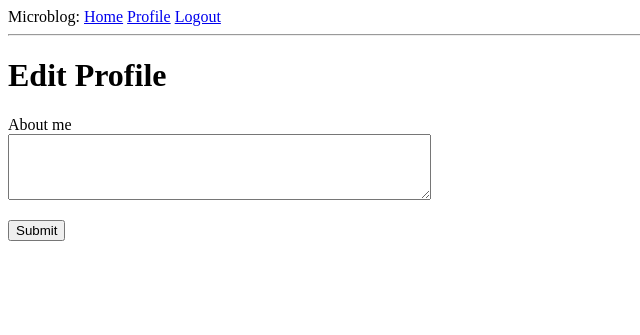
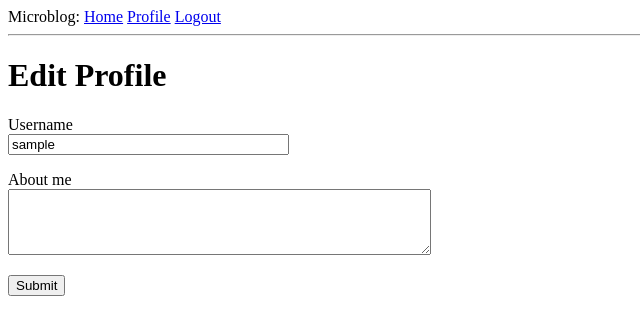
Before and after one commit to vruyam/microblog, a Flask app: page /edit_profile in a window 1280 px wide. Shown: the top 335 px of the page, without its empty margins (0-640 px from the left). Run offline with Flask 2, Linux system fonts and the light colour scheme; the visitor is signed in with stand-in values (Sample User, id 1); data comes from the database, SQL or seed files in the repository; both versions use the stored data as it was after the commit.

Commit message:
error handling ands creating logs

```diff
--- a/app/forms.py
+++ b/app/forms.py
@@ -4,9 +4,19 @@ from wtforms.validators import ValidationError, DataRequired, Email, EqualTo, Le
 from app.models import User
 
 class EditProfileForm(FlaskForm):
-    # username = StringField('Username', validators=[DataRequired()])
-    about_me = TextAreaField('About me', validators=[Length(min=0, max=140)])
-    submit = SubmitField('Submit')
+	username = StringField('Username', validators=[DataRequired()])
+	about_me = TextAreaField('About me', validators=[Length(min=0, max=140)])
+	submit = SubmitField('Submit')
+
+	def __init__(self, original_username, *args, **kwargs):
+		super(EditProfileForm, self).__init__(*args, **kwargs)
+		self.original_username = original_username
+
+	def validate_username(self, username):
+		if username.data != self.original_username:
+			user = User.query.filter_by(username=self.username.data).first()
+			if user is not None:
+				raise ValidationError('Please use a different username.')
 
 class LoginForm(FlaskForm):
 	username = StringField('Username', validators=[DataRequired()])
--- /dev/null
+++ b/app/templates/404.html
@@ -0,0 +1,6 @@
+{% extends "base.html" %}
+
+{% block content %}
+    <h1>File Not Found</h1>
+    <p><a href="{{ url_for('index') }}">Back</a></p>
+{% endblock %}
--- a/app/templates/edit_profile.html
+++ b/app/templates/edit_profile.html
@@ -4,6 +4,13 @@
     <h1>Edit Profile</h1>
     <form action="" method="post">
         {{ form.hidden_tag() }}
+        <p>
+            {{ form.username.label }}<br>
+            {{ form.username(size=32) }}<br>
+            {% for error in form.username.errors %}
+            <span style="color: red;">[{{ error }}]</span>
+            {% endfor %}
+        </p>
         <p>
             {{ form.about_me.label }}<br>
             {{ form.about_me(cols=50, rows=4) }}<br>
--- a/app/views.py
+++ b/app/views.py
@@ -32,13 +32,15 @@ def index():
 @app.route('/edit_profile', methods=['GET', 'POST'])
 @login_required
 def edit_profile():
-    form = EditProfileForm()
+    form = EditProfileForm(current_user.username)
     if form.validate_on_submit():
+        current_user.username = form.username.data
         current_user.about_me = form.about_me.data
         db.session.commit()
         flash('Your changes have been saved.')
         return redirect(url_for('edit_profile'))
     elif request.method == 'GET':
+        form.username.data = current_user.username
         form.about_me.data = current_user.about_me
     return render_template('edit_profile.html', title='Edit Profile',
                            form=form)
--- a/config.py
+++ b/config.py
@@ -6,3 +6,9 @@ class Config(object):
 	SQLALCHEMY_DATABASE_URI = os.environ.get('DATABASE_URL') or \
 		'sqlite:///' + os.path.join(basedir, 'app.db')
 	SQLALCHEMY_TRACK_MODIFICATIONS = False
+	MAIL_SERVER = os.environ.get('MAIL_SERVER')
+	MAIL_PORT = int(os.environ.get('MAIL_PORT') or 25)
+	MAIL_USE_TLS = os.environ.get('MAIL_USE_TLS') is not None
+	MAIL_USERNAME = os.environ.get('MAIL_USERNAME')
+	MAIL_PASSWORD = os.environ.get('MAIL_PASSWORD')
+	ADMINS = ['mayur.verlekar@parinati.in',]
```
Also changed, not shown: app/__init__.py (+30 -1 lines), app/errors.py (added, +11 -0 lines), app/templates/500.html (added, +7 -0 lines), README.md, app.db.
